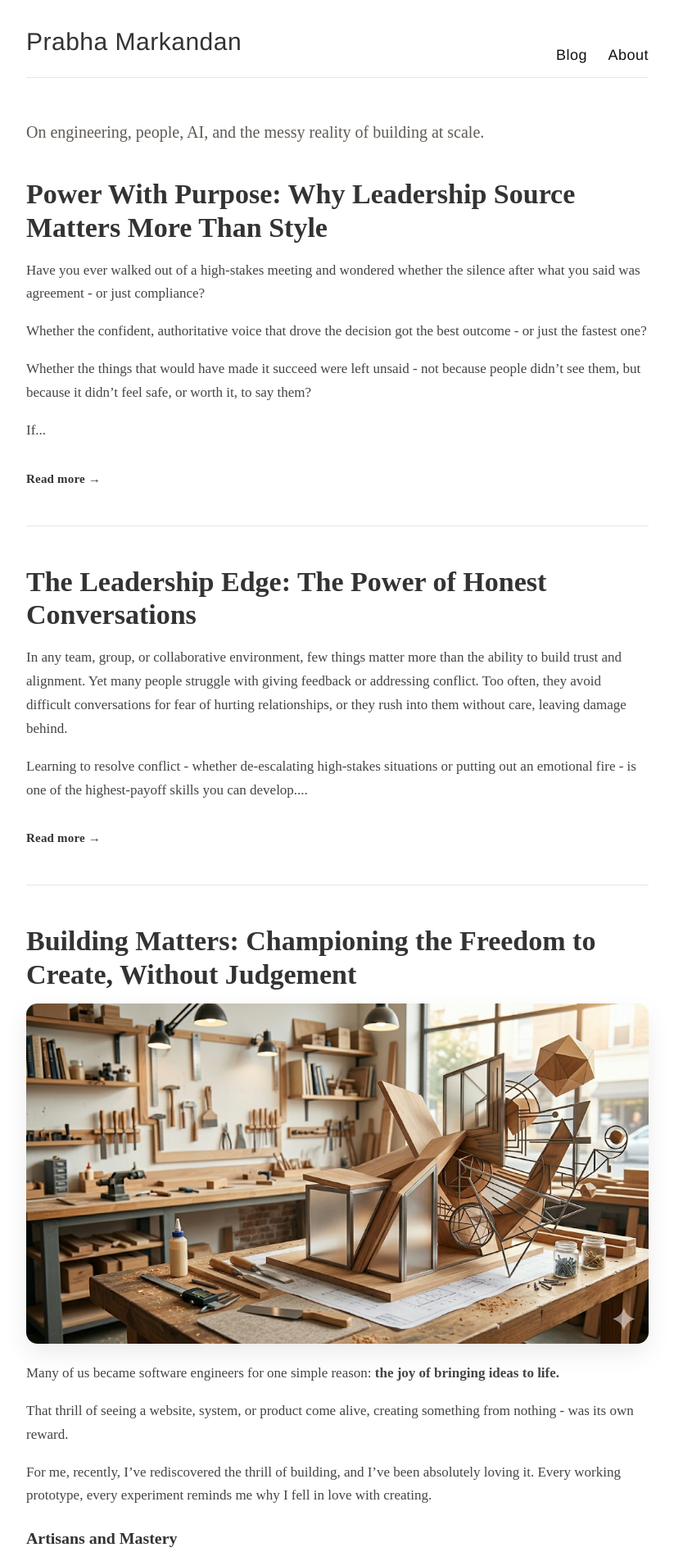
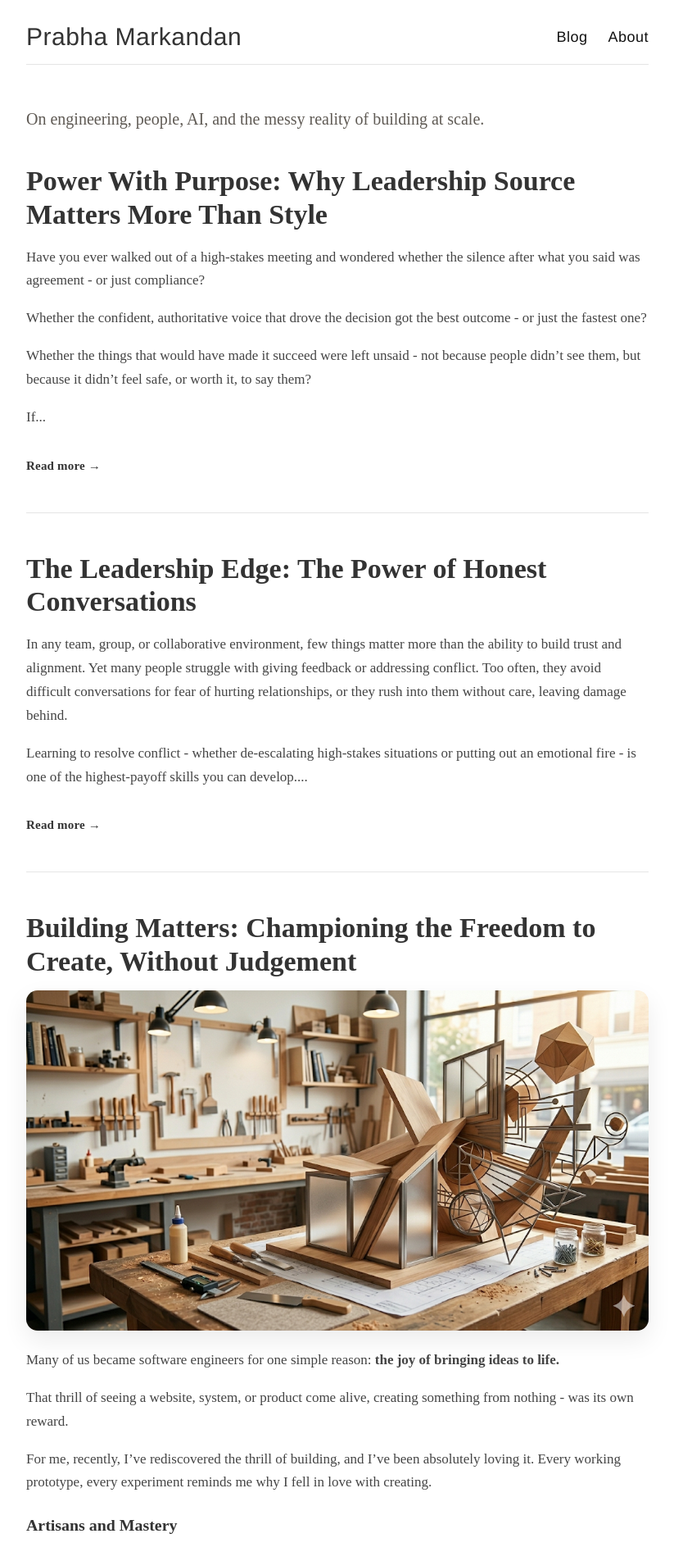
Before and after one commit to prabhamarkandan/prabhamarkandan.github.io, a Jekyll site: the page built from index.html, in a window 1280 px wide. Shown: the top 1904 px of the page at 82% size, without its empty margins (228-1051 px from the left). Built offline with Jekyll 4.4.1, drawn with Linux system fonts in a browser that asks for light colours.

Commit message:
Style: fix header HTML structure and vertically center name with nav

```diff
--- a/_layouts/default.html
+++ b/_layouts/default.html
@@ -20,15 +20,14 @@
   <body>
     <div class="wrapper-masthead">
       <div class="container">
-        <header class="masthead clearfix">
+        <header class="masthead">
           <div class="site-info">
-            <h1 class="site-name"><a href="{{ site.baseurl }}/">{{ site.name }}</a> </h1>
-          <h2 class="site-name">
-          <nav>
-            <a href="{{ site.baseurl }}/">Blog</a>
-            <a href="{{ site.baseurl }}/about">About</a>
-          </nav>
-          </h2>
+            <h1 class="site-name"><a href="{{ site.baseurl }}/">{{ site.name }}</a></h1>
+            <nav>
+              <a href="{{ site.baseurl }}/">Blog</a>
+              <a href="{{ site.baseurl }}/about">About</a>
+            </nav>
+          </div>
         </header>
         </div>
       </div>
--- a/style.css
+++ b/style.css
@@ -125,13 +125,12 @@
 .site-info {
   display: flex;
   justify-content: space-between;
-  align-items: flex-start;
+  align-items: center;
   width: 100%;
 }
 
 .site-name {
   margin: 0;
-  padding-top: 6px;
   color: #111;
   cursor: pointer;
   font-family: "Helvetica Neue", Helvetica, Arial, sans-serif;
@@ -147,8 +146,6 @@
 }
 
 nav {
-  float: right;
-  margin-top: 23px;
   font-family: "Helvetica Neue", Helvetica, Arial, sans-serif;
   font-size: 18px;
 }
```
